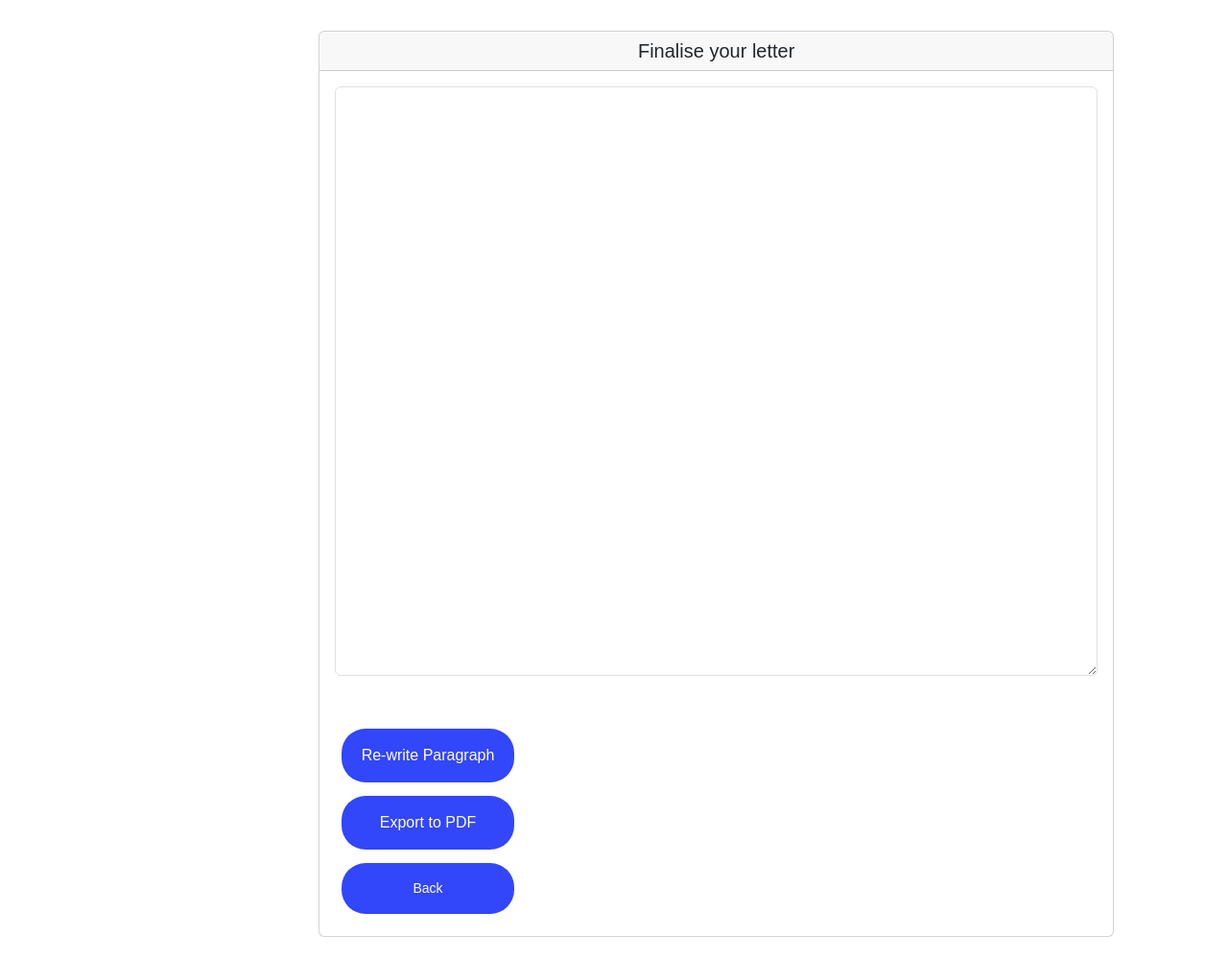
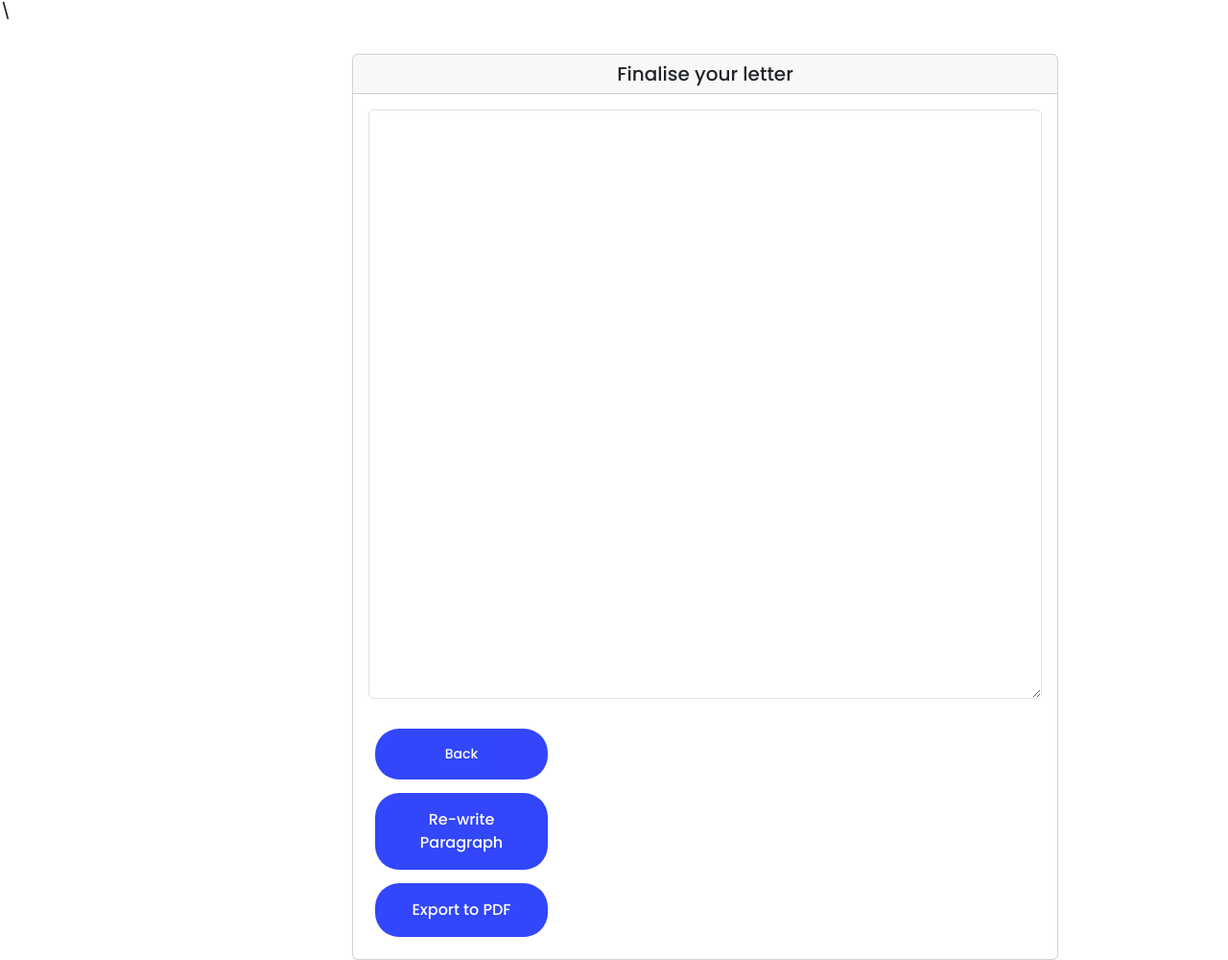
Before and after one commit to amiaynara/letter_generator, a Flask app: page /finalise in a window 1280 px wide. Shown: the whole page at 96% size. Before the commit the page ends 976 px from the top, so only its background shows below. Run offline with Flask 2, Linux system fonts and the light colour scheme; parts of the project's set-up code (start-up, migrations or seed data) failed here and were passed over; some libraries are stand-ins or nearby versions.

Commit message:
Change fonts to Popper using google fonts

```diff
--- a/static/css/my_styles.css
+++ b/static/css/my_styles.css
@@ -1,4 +1,4 @@
-body {font-family: Arial, Helvetica, sans-serif;}
+body {font-family: Poppins, Arial, Helvetica, sans-serif;}
 .card {
   margin-top: 2rem;
 }
@@ -135,10 +135,10 @@ body {font-family: Arial, Helvetica, sans-serif;}
   padding: 0px !important;
 }
 
-@media (min-width: 768px) {
+@media (max-width: 768px) {
   body {
     margin: 0px;
-    background-color: blues;
+    background-color: blue;
   }
   .container-md {
     margin: 0px;
--- a/templates/base.html
+++ b/templates/base.html
@@ -15,7 +15,12 @@
   <!--css files-->
   <link href="https://cdn.jsdelivr.net/npm/bootstrap@5.3.0-alpha1/dist/css/bootstrap.min.css" rel="stylesheet" integrity="sha384-GLhlTQ8iRABdZLl6O3oVMWSktQOp6b7In1Zl3/Jr59b6EGGoI1aFkw7cmDA6j6gD" crossorigin="anonymous">
 
-  <link rel="stylesheet" type="text/css" href="{{url_for('static', filename='css/my_styles.css')}}">
+  <link rel="stylesheet" type="text/css" href="{{url_for('static', filename='css/my_styles.css')}}">\
+
+  <!-- google fonts-->
+  <link rel="preconnect" href="https://fonts.googleapis.com">
+  <link rel="preconnect" href="https://fonts.gstatic.com" crossorigin>
+  <link href="https://fonts.googleapis.com/css2?family=Poppins:wght@100;200;300;500&display=swap" rel="stylesheet">
 
   <script src="https://cdnjs.cloudflare.com/ajax/libs/jspdf/1.5.3/jspdf.min.js"></script>
   {% block jscript %}
--- a/templates/finalise.html
+++ b/templates/finalise.html
@@ -13,7 +13,10 @@
                     {% if modified %}
                         <span class="badge rounded-pill text-bg-info" id="modified-tag">Modified</span>
                     {% endif %}
-                    <br><br>
+                    <br>
+                    <div>
+                        <a href='/edit_para' type="button" class="btn btn-sm btn-danger open-button">Back</a>
+                    </div>
                     <button type="button" class="btn btn-primary open-button" id="open-button" onclick="openForm()">Re-write Paragraph</button>
                     <div class="form-container" id="letterForm">
                         <div>Describe how to re-write.</div>
@@ -25,9 +28,6 @@
                     </div>
                 </form>
                 <button class="btn btn-success open-button" type="button" onclick="downloadPDF()">Export to PDF</button>
-                <form action={{ url_for('edit_para') }} method="GET">
-                    <button type="submit" class="btn btn-sm btn-danger open-button">Back</button>
-                </form>
                 <div id="progress-container">
                     <p id="action-text">Letter Generator at work...</p>
                     <div id="letter-progress-line" class="progress-bar">
```
